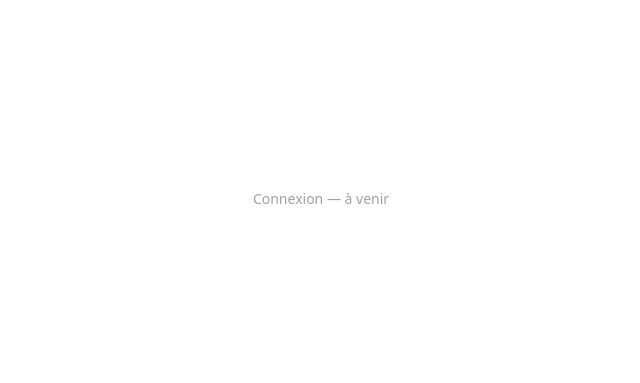
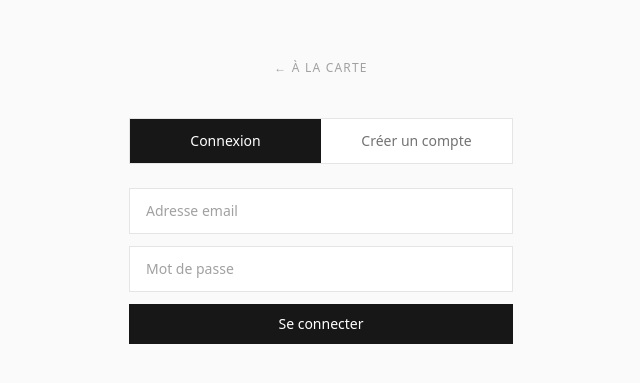
Before and after one commit to Artagna1/a_la_carte, a React (Vite) app: page /login in a window 1280 px wide. Shown: the part 201-584 px from the top of the page, without its empty margins (319-959 px from the left). Built offline with nearby package versions, Linux system fonts and the light colour scheme; no server answers.

Commit message:
feat: authentification login/signup + routes protégées

```diff
--- a/src/App.jsx
+++ b/src/App.jsx
@@ -1,18 +1,40 @@
+import { useEffect } from 'react'
 import { Routes, Route } from 'react-router-dom'
+import { supabase } from './lib/supabase'
+import { useAuthStore } from './store/authStore'
 import Home from './pages/Home'
 import Summary from './pages/Summary'
+import Login from './pages/Login'
 import Journal from './pages/Journal'
-import Login from './pages/Login'
 import Dashboard from './pages/Dashboard'
+import ProtectedRoute from './components/ProtectedRoute/ProtectedRoute'
 
 function App() {
+  const setUser = useAuthStore((s) => s.setUser)
+
+  useEffect(() => {
+    supabase.auth.getSession().then(({ data: { session } }) => {
+      setUser(session?.user ?? null)
+    })
+
+    const { data: { subscription } } = supabase.auth.onAuthStateChange((_, session) => {
+      setUser(session?.user ?? null)
+    })
+
+    return () => subscription.unsubscribe()
+  }, [setUser])
+
   return (
     <Routes>
       <Route path="/" element={<Home />} />
       <Route path="/summary" element={<Summary />} />
-      <Route path="/journal" element={<Journal />} />
       <Route path="/login" element={<Login />} />
-      <Route path="/dashboard" element={<Dashboard />} />
+      <Route path="/journal" element={
+        <ProtectedRoute><Journal /></ProtectedRoute>
+      } />
+      <Route path="/dashboard" element={
+        <ProtectedRoute><Dashboard /></ProtectedRoute>
+      } />
     </Routes>
   )
 }
--- a/src/components/Button/Button.jsx
+++ b/src/components/Button/Button.jsx
@@ -1,4 +1,4 @@
-function Button({ onClick, children, variant = 'primary', className = '' }) {
+function Button({ onClick, children, variant = 'primary', className = '', disabled = false }) {
   const base =
     'px-6 py-2.5 text-sm font-medium transition-colors duration-150 cursor-pointer'
   const variants = {
@@ -7,7 +7,11 @@ function Button({ onClick, children, variant = 'primary', className = '' }) {
     ghost: 'text-neutral-500 hover:text-neutral-800 underline underline-offset-2',
   }
   return (
-    <button onClick={onClick} className={`${base} ${variants[variant]} ${className}`}>
+    <button
+      onClick={onClick}
+      disabled={disabled}
+      className={`${base} ${variants[variant]} ${className} ${disabled ? 'opacity-50 cursor-not-allowed' : ''}`}
+    >
       {children}
     </button>
   )
--- /dev/null
+++ b/src/components/ProtectedRoute/ProtectedRoute.jsx
@@ -0,0 +1,20 @@
+import { Navigate } from 'react-router-dom'
+import { useAuthStore } from '../../store/authStore'
+
+function ProtectedRoute({ children }) {
+  const { user, loading } = useAuthStore()
+
+  if (loading) {
+    return (
+      <main className="min-h-screen flex items-center justify-center">
+        <p className="text-neutral-400 text-sm">Chargement…</p>
+      </main>
+    )
+  }
+
+  if (!user) return <Navigate to="/login" replace />
+
+  return children
+}
+
+export default ProtectedRoute
--- a/src/features/brief/BriefBoard.jsx
+++ b/src/features/brief/BriefBoard.jsx
@@ -1,11 +1,13 @@
 import { useEffect } from 'react'
-import { useNavigate } from 'react-router-dom'
+import { useNavigate, Link } from 'react-router-dom'
 import { useBrief } from '../../hooks/useBrief'
+import { useAuth } from '../../hooks/useAuth'
 import { LAYER_CONFIG } from './layerConfig'
 import LayerPanel from '../../components/LayerPanel/LayerPanel'
 
 function BriefBoard() {
   const { layers, currentLayer, isComplete, redraw, next } = useBrief()
+  const { user, logout } = useAuth()
   const navigate = useNavigate()
 
   useEffect(() => {
@@ -20,8 +22,33 @@ function BriefBoard() {
 
   return (
     <div className="h-screen flex flex-col">
-      <header className="shrink-0 border-b border-neutral-200 px-8 py-4">
+      <header className="shrink-0 border-b border-neutral-200 px-8 py-4 flex items-center justify-between">
         <span className="text-sm font-semibold tracking-tight text-neutral-900">À la Carte</span>
+        <div className="flex items-center gap-5">
+          {user ? (
+            <>
+              <Link
+                to="/journal"
+                className="text-xs text-neutral-500 hover:text-neutral-800 transition-colors"
+              >
+                Mon journal
+              </Link>
+              <button
+                onClick={logout}
+                className="text-xs text-neutral-500 hover:text-neutral-800 transition-colors cursor-pointer"
+              >
+                Déconnexion
+              </button>
+            </>
+          ) : (
+            <Link
+              to="/login"
+              className="text-xs text-neutral-500 hover:text-neutral-800 transition-colors"
+            >
+              Se connecter
+            </Link>
+          )}
+        </div>
       </header>
       <div className="flex-1 flex overflow-hidden">
         {LAYER_CONFIG.map((config, i) => (
--- /dev/null
+++ b/src/hooks/useAuth.js
@@ -0,0 +1,22 @@
+import { useAuthStore } from '../store/authStore'
+import { supabase } from '../lib/supabase'
+
+export function useAuth() {
+  const { user, loading } = useAuthStore()
+
+  async function login(email, password) {
+    const { error } = await supabase.auth.signInWithPassword({ email, password })
+    return { error }
+  }
+
+  async function signup(email, password) {
+    const { error } = await supabase.auth.signUp({ email, password })
+    return { error }
+  }
+
+  async function logout() {
+    await supabase.auth.signOut()
+  }
+
+  return { user, loading, login, signup, logout }
+}
--- a/src/pages/Login.jsx
+++ b/src/pages/Login.jsx
@@ -1,7 +1,120 @@
+import { useState } from 'react'
+import { useNavigate, Link } from 'react-router-dom'
+import { useAuth } from '../hooks/useAuth'
+import Button from '../components/Button/Button'
+
 function Login() {
+  const [mode, setMode] = useState('login')
+  const [email, setEmail] = useState('')
+  const [password, setPassword] = useState('')
+  const [error, setError] = useState(null)
+  const [info, setInfo] = useState(null)
+  const [submitting, setSubmitting] = useState(false)
+  const { login, signup } = useAuth()
+  const navigate = useNavigate()
+
+  function switchMode(next) {
+    setMode(next)
+    setError(null)
+    setInfo(null)
+  }
+
+  async function handleSubmit(e) {
+    e.preventDefault()
+    setError(null)
+    setInfo(null)
+    setSubmitting(true)
+
+    if (mode === 'login') {
+      const { error } = await login(email, password)
+      if (error) {
+        setError('Identifiants incorrects. Vérifie ton email et ton mot de passe.')
+      } else {
+        navigate('/')
+      }
+    } else {
+      const { error } = await signup(email, password)
+      if (error) {
+        setError(error.message)
+      } else {
+        setInfo('Compte créé ! Vérifie tes emails pour confirmer, puis connecte-toi.')
+        switchMode('login')
+      }
+    }
+
+    setSubmitting(false)
+  }
+
   return (
-    <main className="min-h-screen flex items-center justify-center">
-      <p className="text-neutral-400 text-sm">Connexion — à venir</p>
+    <main className="min-h-screen bg-neutral-50 flex flex-col items-center justify-center px-6">
+      <div className="w-full max-w-sm">
+
+        <div className="text-center mb-10">
+          <Link
+            to="/"
+            className="text-xs uppercase tracking-widest text-neutral-400 hover:text-neutral-700 transition-colors"
+          >
+            ← À la Carte
+          </Link>
+        </div>
+
+        {/* Toggle connexion / inscription */}
+        <div className="flex border border-neutral-200 bg-white mb-6">
+          <button
+            type="button"
+            onClick={() => switchMode('login')}
+            className={`flex-1 py-3 text-sm font-medium transition-colors cursor-pointer ${
+              mode === 'login'
+                ? 'bg-neutral-900 text-white'
+                : 'text-neutral-500 hover:text-neutral-800'
+            }`}
+          >
+            Connexion
+          </button>
+          <button
+            type="button"
+            onClick={() => switchMode('signup')}
+            className={`flex-1 py-3 text-sm font-medium transition-colors cursor-pointer ${
+              mode === 'signup'
+                ? 'bg-neutral-900 text-white'
+                : 'text-neutral-500 hover:text-neutral-800'
+            }`}
+          >
+            Créer un compte
+          </button>
+        </div>
+
+        <form onSubmit={handleSubmit} className="flex flex-col gap-3">
+          <input
+            type="email"
+            placeholder="Adresse email"
+            value={email}
+            onChange={(e) => setEmail(e.target.value)}
+            required
+            className="border border-neutral-200 bg-white px-4 py-3 text-sm text-neutral-900 placeholder:text-neutral-400 outline-none focus:border-neutral-500 transition-colors"
+          />
+          <input
+            type="password"
+            placeholder="Mot de passe"
+            value={password}
+            onChange={(e) => setPassword(e.target.value)}
+            required
+            className="border border-neutral-200 bg-white px-4 py-3 text-sm text-neutral-900 placeholder:text-neutral-400 outline-none focus:border-neutral-500 transition-colors"
+          />
+
+          {error && <p className="text-xs text-red-500">{error}</p>}
+          {info && <p className="text-xs text-emerald-600">{info}</p>}
+
+          <Button className="w-full" variant="primary" disabled={submitting}>
+            {submitting
+              ? 'Chargement…'
+              : mode === 'login'
+              ? 'Se connecter'
+              : 'Créer le compte'}
+          </Button>
+        </form>
+
+      </div>
     </main>
   )
 }
--- /dev/null
+++ b/src/store/authStore.js
@@ -0,0 +1,7 @@
+import { create } from 'zustand'
+
+export const useAuthStore = create((set) => ({
+  user: null,
+  loading: true,
+  setUser: (user) => set({ user, loading: false }),
+}))
```
